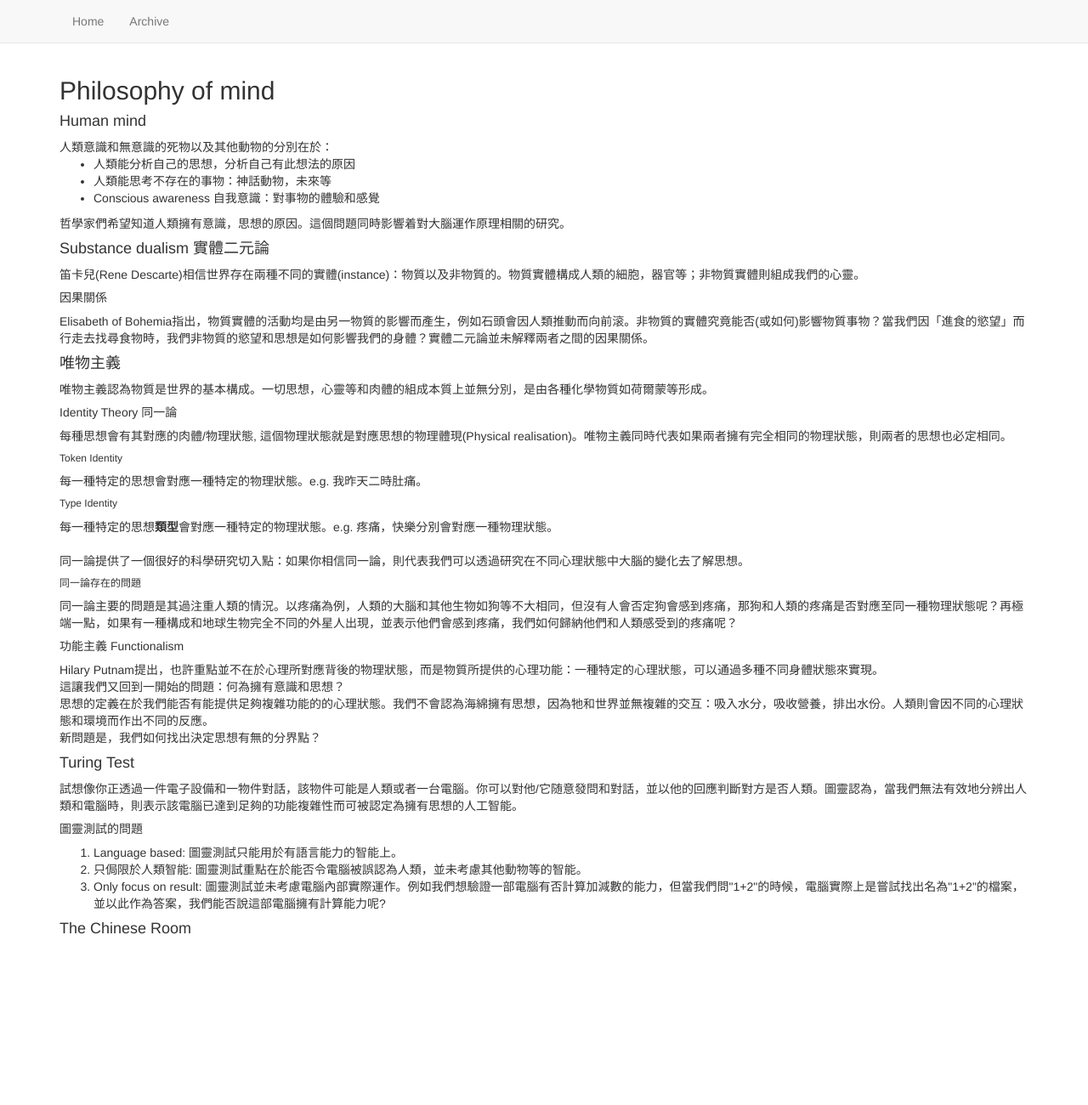
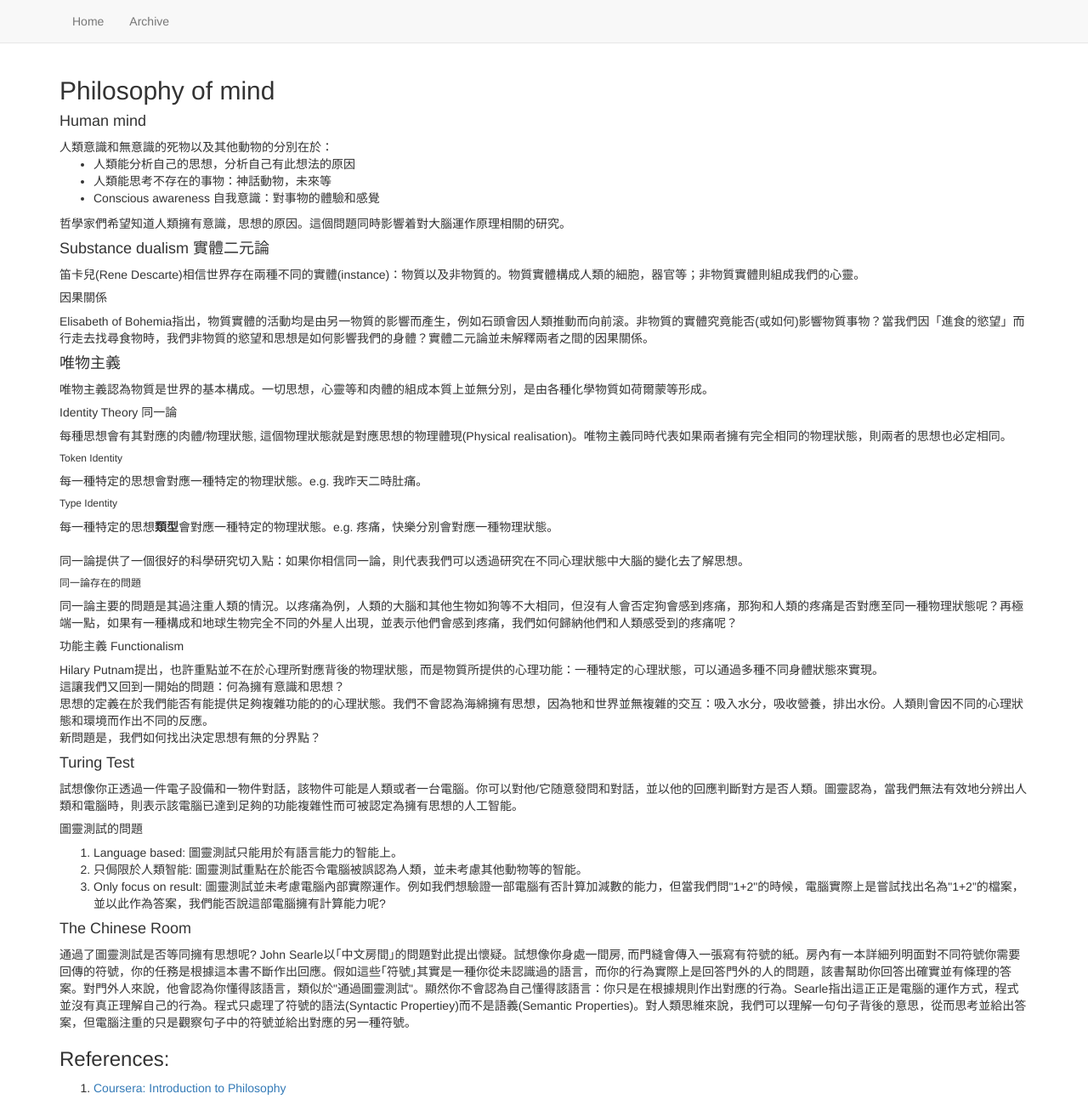
Before and after one commit to garywahaha/garywahaha.github.io, a Jekyll site: the page built from posts/philosophy/_posts/2016-02-06-philosophy-of-mind.html, in a window 1280 px wide and 1300 px high. Shown: the whole window at 85% size. Built offline with Jekyll 4.4.1, drawn with Linux system fonts in a browser that asks for light colours.

Commit message:
Complete week2

```diff
--- a/posts/philosophy/_posts/2016-02-06-philosophy-of-mind.html
+++ b/posts/philosophy/_posts/2016-02-06-philosophy-of-mind.html
@@ -51,3 +51,9 @@ Hilary Putnam提出，也許重點並不在於心理所對應背後的物理狀
     </li>
 </ol>
 <h4>The Chinese Room</h4>
+通過了圖靈測試是否等同擁有思想呢? John Searle以｢中文房間｣的問題對此提出懷疑。試想像你身處一間房, 而門縫會傳入一張寫有符號的紙。房內有一本詳細列明面對不同符號你需要回傳的符號，你的任務是根據這本書不斷作出回應。假如這些｢符號｣其實是一種你從未認識過的語言，而你的行為實際上是回答門外的人的問題，該書幫助你回答出確實並有條理的答案。對門外人來說，他會認為你懂得該語言，類似於"通過圖靈測試"。顯然你不會認為自己懂得該語言：你只是在根據規則作出對應的行為。Searle指出這正正是電腦的運作方式，程式並沒有真正理解自己的行為。程式只處理了符號的語法(Syntactic Propertiey)而不是語義(Semantic Properties)。對人類思維來說，我們可以理解一句句子背後的意思，從而思考並給出答案，但電腦注重的只是觀察句子中的符號並給出對應的另一種符號。
+
+<h3>References:</h3>
+<ol>
+    <li><a href="https://www.coursera.org/learn/philosophy">Coursera: Introduction to Philosophy</    a></li>
+</ol>
```
